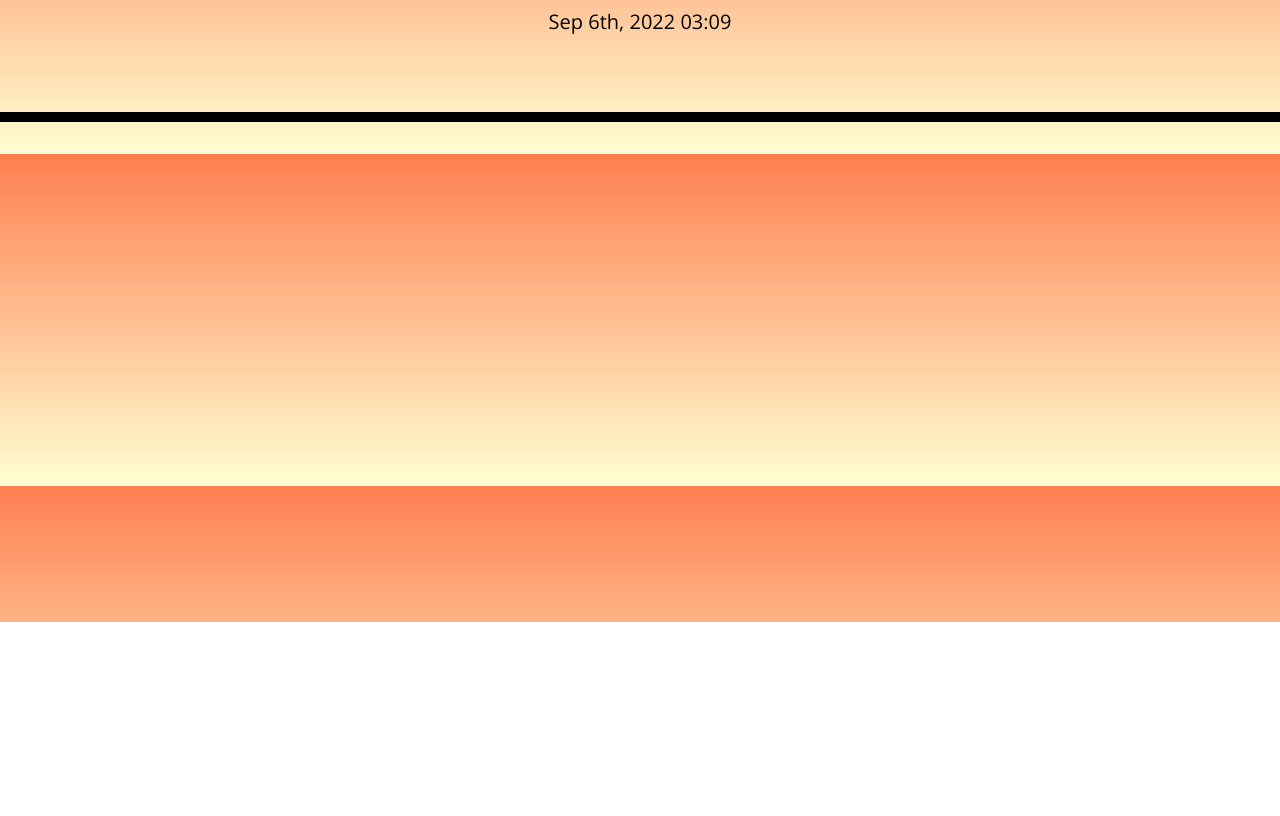
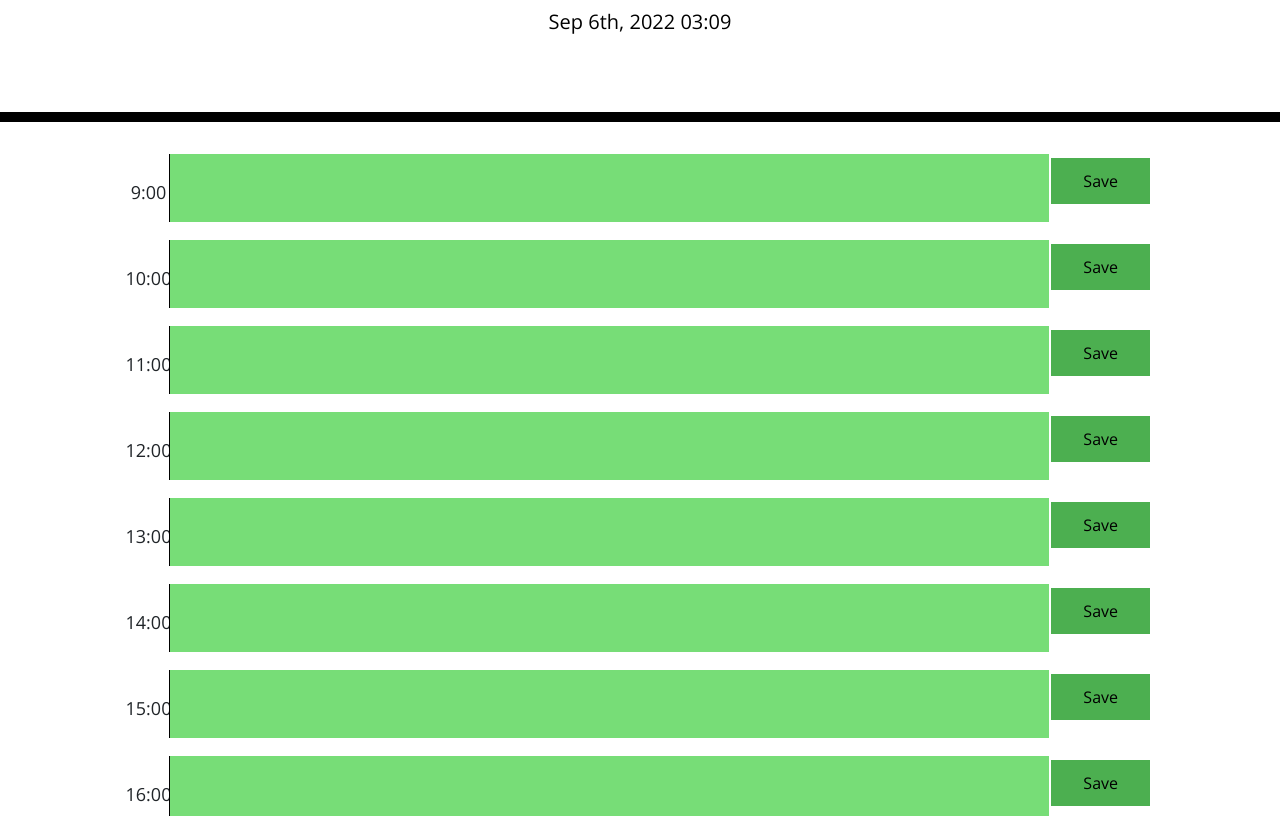
Before and after one commit to qhqdb/workday-scheduler, a plain HTML site: page index.html in a window 1280 px wide. Shown: the part 178-994 px from the top of the page. Before the commit the page ends 800 px from the top, so only its background shows below. Drawn offline with nearby package versions, Linux system fonts and the light colour scheme.

Commit message:
updated endTime

```diff
--- a/Assets/CSS/style.css
+++ b/Assets/CSS/style.css
@@ -3,7 +3,6 @@ body {
   font-family: 'Open Sans', sans-serif;
   font-size: 16px;
   line-height: 1;
-  background-image: linear-gradient(coral, rgba(255, 255, 0, 0.173));
 }
 
 main {
--- a/Assets/JS/scheduler.js
+++ b/Assets/JS/scheduler.js
@@ -2,7 +2,7 @@ var now = moment();
 $("#currentDay").text(now.format("MMM Do, YYYY HH:MM"));
 var blockContainer = document.getElementById("container");
 var startTime = 9;
-var endTime = 5;
+var endTime = 17;
 var currentHour = now.format("HH");
 var hourColor = "";
 
```
Also changed, not shown: 1 other file.
